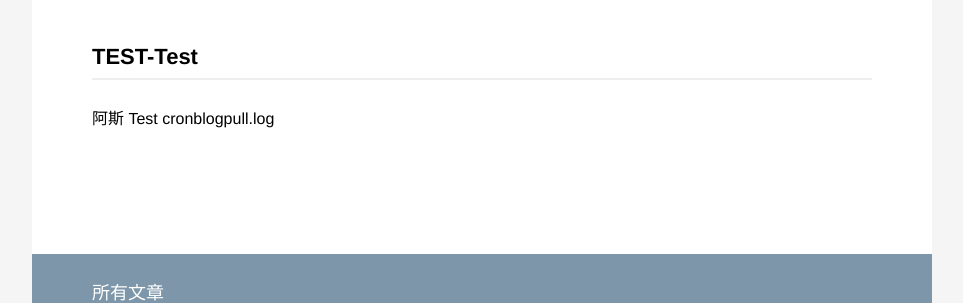
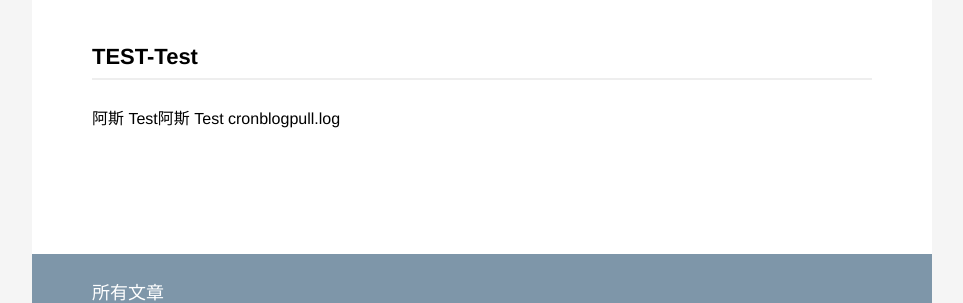
Before and after one commit to zapp926/cnu.github.io, a Jekyll site: the page built from _posts/2020-11-11-Material.md, in a window 1280 px wide. Shown: the part 155-458 px from the top of the page, without its empty margins (158-1121 px from the left). Built offline with Jekyll 4.4.1, drawn with Linux system fonts in a browser that asks for light colours.

Commit message:
Update 2020-11-11-Material.md

```diff
--- a/_posts/2020-11-11-Material.md
+++ b/_posts/2020-11-11-Material.md
@@ -7,5 +7,6 @@ description: Test-Test-Test。
 
 ## TEST-Test
 阿斯
+Test阿斯
 Test
 cronblogpull.log
```
